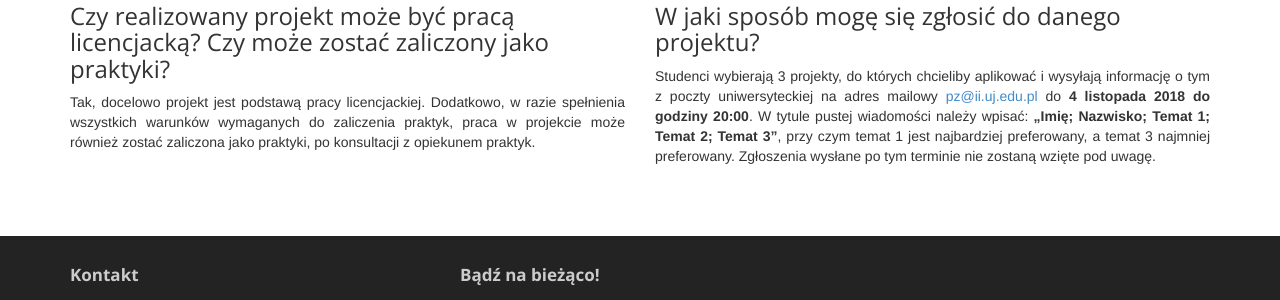
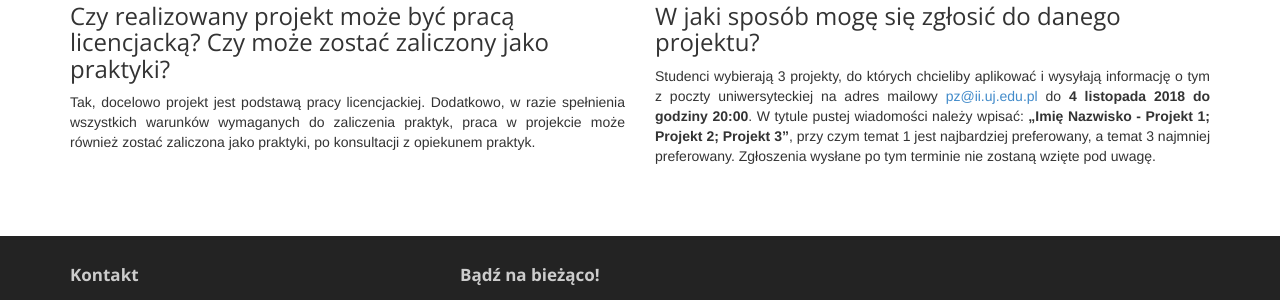
Before and after one commit to KSIUJ/pz.ksi, a Jekyll site: the page built from index.html, in a window 1280 px wide and 900 px high, scrolled down 1151 px. Shown: the part 457-757 px from the top of the window. Built offline with Jekyll 4.4.1, drawn with Linux system fonts in a browser that asks for light colours; nearby versions of some CDN libraries.

Commit message:
Update index.html

```diff
--- a/index.html
+++ b/index.html
@@ -85,7 +85,7 @@ layout: default
         <div class="col-sm-6">
             <h3 class="text-left">W jaki sposób mogę się zgłosić do danego projektu?</h3>
             <p>
-                Studenci wybierają 3 projekty, do których chcieliby aplikować i wysyłają informację o tym z poczty uniwersyteckiej na adres mailowy <a href="mailto:pz@ii.uj.edu.pl">pz@ii.uj.edu.pl</a> do <strong>4 listopada 2018 do godziny 20:00</strong>. W tytule pustej wiadomości należy wpisać: <strong>„Imię; Nazwisko; Temat 1; Temat 2; Temat 3”</strong>, przy czym temat 1 jest najbardziej preferowany, a temat 3 najmniej preferowany. Zgłoszenia wysłane po tym terminie nie zostaną wzięte pod uwagę.
+                Studenci wybierają 3 projekty, do których chcieliby aplikować i wysyłają informację o tym z poczty uniwersyteckiej na adres mailowy <a href="mailto:pz@ii.uj.edu.pl">pz@ii.uj.edu.pl</a> do <strong>4 listopada 2018 do godziny 20:00</strong>. W tytule pustej wiadomości należy wpisać: <strong>„Imię Nazwisko - Projekt 1; Projekt 2; Projekt 3”</strong>, przy czym temat 1 jest najbardziej preferowany, a temat 3 najmniej preferowany. Zgłoszenia wysłane po tym terminie nie zostaną wzięte pod uwagę.
             </p>
         </div>
     </div>
```
